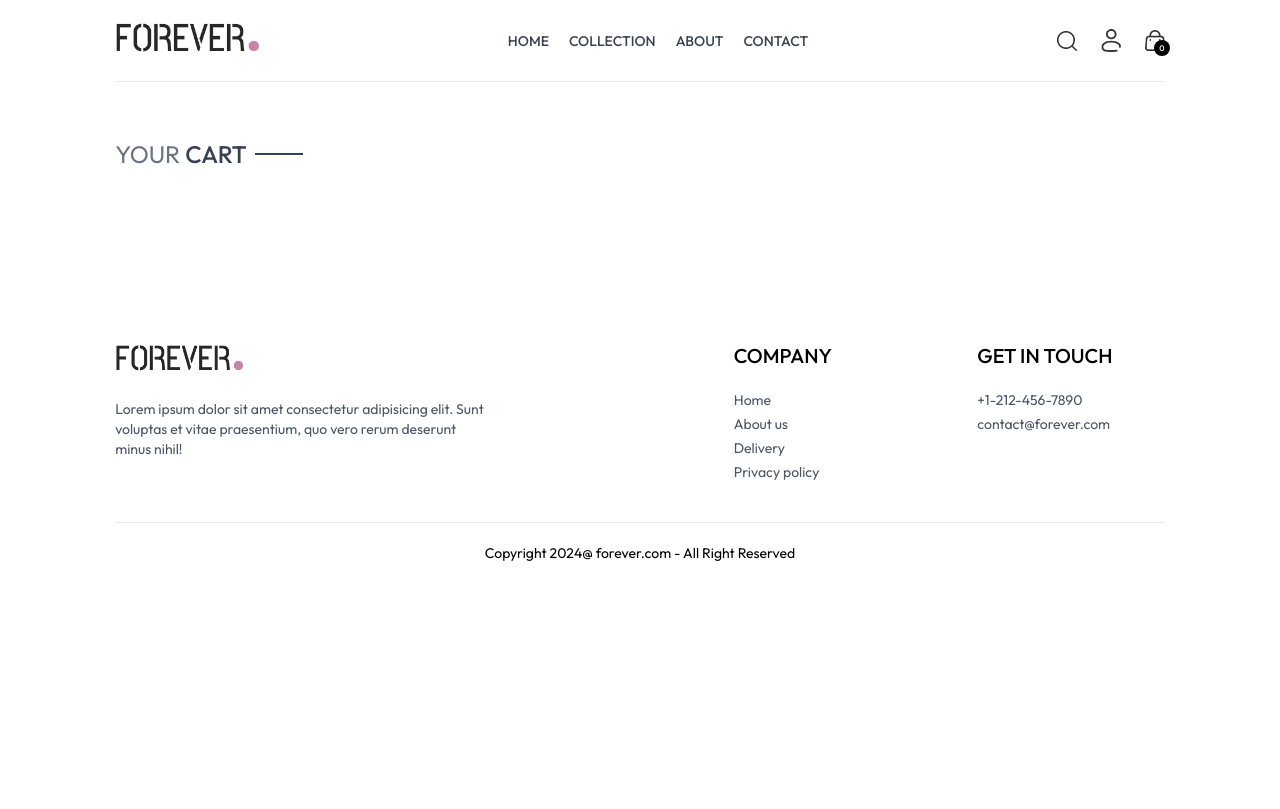
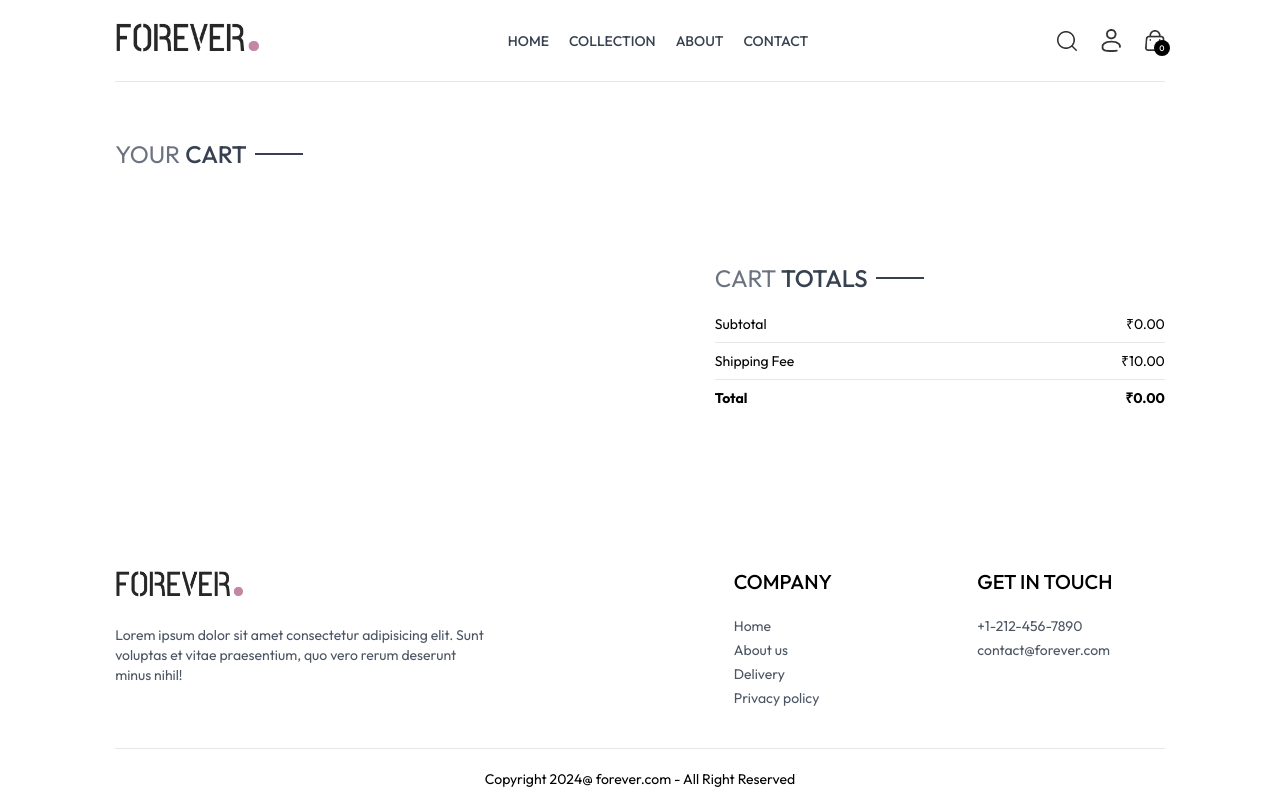
Before and after one commit to Taniya0613/ecommerce-app, a React (Vite) app in the folder frontend/: page /cart in a window 1280 px wide. Built offline with nearby package versions, Linux system fonts and the light colour scheme.

Commit message:
Fix NaN error in cart total and update Cart page

```diff
--- a/frontend/src/components/CartTotal.jsx
+++ b/frontend/src/components/CartTotal.jsx
@@ -0,0 +1,34 @@
+import React, { useContext } from 'react'
+import { ShopContext } from '../context/ShopContext'
+import Title from './Title';
+
+const CartTotal = () => {
+    const { currency, delivery_fee, getCartAmount } = useContext(ShopContext);
+
+    return (
+        <div className='w-full'>
+            <div className='text-2xl'>
+                <Title text1={'CART'} text2={'TOTALS'} />
+            </div>
+
+            <div className='flex flex-col gap-2 mt-2 text-sm'>
+                <div className='flex justify-between'>
+                  <p>Subtotal</p>
+                  <p>{currency}{getCartAmount()}.00</p>
+                </div>
+                <hr />
+                <div className='flex justify-between'>
+                 <p>Shipping Fee</p>
+                 <p>{currency}{delivery_fee}.00</p>
+                </div>
+                <hr />
+                <div className='flex justify-between'>
+                  <b>Total</b>
+                  <b>{currency}{getCartAmount()===0 ? 0 : getCartAmount()+ delivery_fee}.00</b>
+                  </div>
+            </div>
+        </div>
+    )
+}
+
+export default CartTotal
--- a/frontend/src/context/ShopContext.jsx
+++ b/frontend/src/context/ShopContext.jsx
@@ -5,83 +5,88 @@
 
 export const ShopContext = createContext();
 
-const ShopContextProvider = ( props ) => {
+const ShopContextProvider = (props) => {
+  const currency = " ₹";
+  const delivery_fee = 10;
+  const [search, setSearch] = useState("");
+  const [showSearch, setShowSearch] = useState(false);
+  const [cartItems, setCartItems] = useState({});
 
-
-  const currency = " ₹";
-  const dellivery_fee = 10;
-  const[search,setSearch]=useState('');
-  const[showSearch,setShowSearch]=useState(false);
-  const [cartItems,setCartItems]=useState({});
-
-const addToCart = async(itemId,size)=>{
-
-  if(!size){
-    toast.error('Select Product Size');
+  const addToCart = async (itemId, size) => {
+    if (!size) {
+      toast.error("Select Product Size");
       return;
     }
 
     let cartData = structuredClone(cartItems);
 
-  if(cartData[itemId]) {
-    if (cartData[itemId][size]){
-      cartData[itemId][size]+=1;
+    if (cartData[itemId]) {
+      if (cartData[itemId][size]) {
+        cartData[itemId][size] += 1;
+      } else {
+        cartData[itemId][size] = 1;
       }
-    else{
-      cartData[itemId][size]=1;
-    }
-  }
-  else{
-    cartData[itemId]={};
-    cartData[itemId][size]=1;
-
+    } else {
+      cartData[itemId] = {};
+      cartData[itemId][size] = 1;
     }
     setCartItems(cartData);
-
-}
+  };
 
   const getCartCount = () => {
     let totalCount = 0;
-    for(const items in cartItems){
-        for(const item in cartItems[items]){
+    for (const items in cartItems) {
+      for (const item in cartItems[items]) {
         try {
           if (cartItems[items][item] > 0) {
             totalCount += cartItems[items][item];
           }
-            } catch (error) {
-            }
+        } catch (error) {}
       }
     }
     return totalCount;
-}
+  };
 
-const updateQuantity = async (itemId,size,quantity)=>{
-
+  const updateQuantity = async (itemId, size, quantity) => {
     let cartData = structuredClone(cartItems);
 
-  cartData[itemId][size]=quantity;
+    cartData[itemId][size] = quantity;
 
     setCartItems(cartData);
+  };
+
+  const getCartAmount = () => {
+    let totalAmount = 0;
+    for (const items in cartItems) {
+      let itemInfo = products.find((product) => product._id === items);
+      for (const item in cartItems[items]) {
+        try {
+          if (cartItems[items][item] > 0) {
+            totalAmount += itemInfo.price * cartItems[items][item];
           }
+        } catch (error) {}
+      }
+    }
+    return totalAmount;
+  };
 
   const value = {
     products,
     currency,
-    dellivery_fee,
+    delivery_fee,
     search,
     setSearch,
     showSearch,
     setShowSearch,
     cartItems,
     addToCart,
-    getCartCount ,
-    updateQuantity
+    getCartCount,
+    updateQuantity,
+    getCartAmount,
   };
 
   return (
-    <ShopContext.Provider value={value}>
-      {props.children}
-      </ShopContext.Provider>
+    <ShopContext.Provider value={value}>{props.children}</ShopContext.Provider>
   );
 };
 
--- a/frontend/src/pages/Cart.jsx
+++ b/frontend/src/pages/Cart.jsx
@@ -3,6 +3,7 @@
 import { useState, useEffect } from "react";
 import Title from "../components/Title";
 import { assets } from "../assets/assets";
+import CartTotal from "../components/CartTotal";
 
 const Cart = () => {
   const { products, currency, cartItems, updateQuantity } =
@@ -65,30 +66,36 @@
                 </div>
               </div>
               <input
-                onChange={(e) => {
-                  const value = e.target.value;
-                  if (value === "" || parseInt(value) < 1) {
-                    updateQuantity(item._id, item.size, 1);
-                    e.target.value = 1;
-                  } else {
-                    updateQuantity(item._id, item.size, parseInt(value));
-                  }
-                }}
+                onChange={(e) =>
+                  e.target.value === "" || e.target.value === "0"
+                    ? null
+                    : updateQuantity(
+                        item._id,
+                        item.size,
+                        Number(e.target.value)
+                      )
+                }
                 className="border w-16 h-8 text-center text-sm px-1 py-0.5"
                 type="number"
                 min={1}
                 defaultValue={item.quantity}
               />
-
               <img
                 onClick={() => updateQuantity(item._id, item.size, 0)}
                 className="w-4 mr-4 sm:w-5 cursor-pointer"
                 src={assets.bin_icon}
-                alt=""
-              />
+                alt=""/>
             </div>
           );
-        })}
+        })
+        }
+      </div>
+
+      <div className="flex justify-end my-20">
+        <div className="w-full sm:w-[450px]">
+        <CartTotal />
+        </div>
+
       </div>
     </div>
   );
```
Lines whose indentation alone changed are shown as unchanged.
